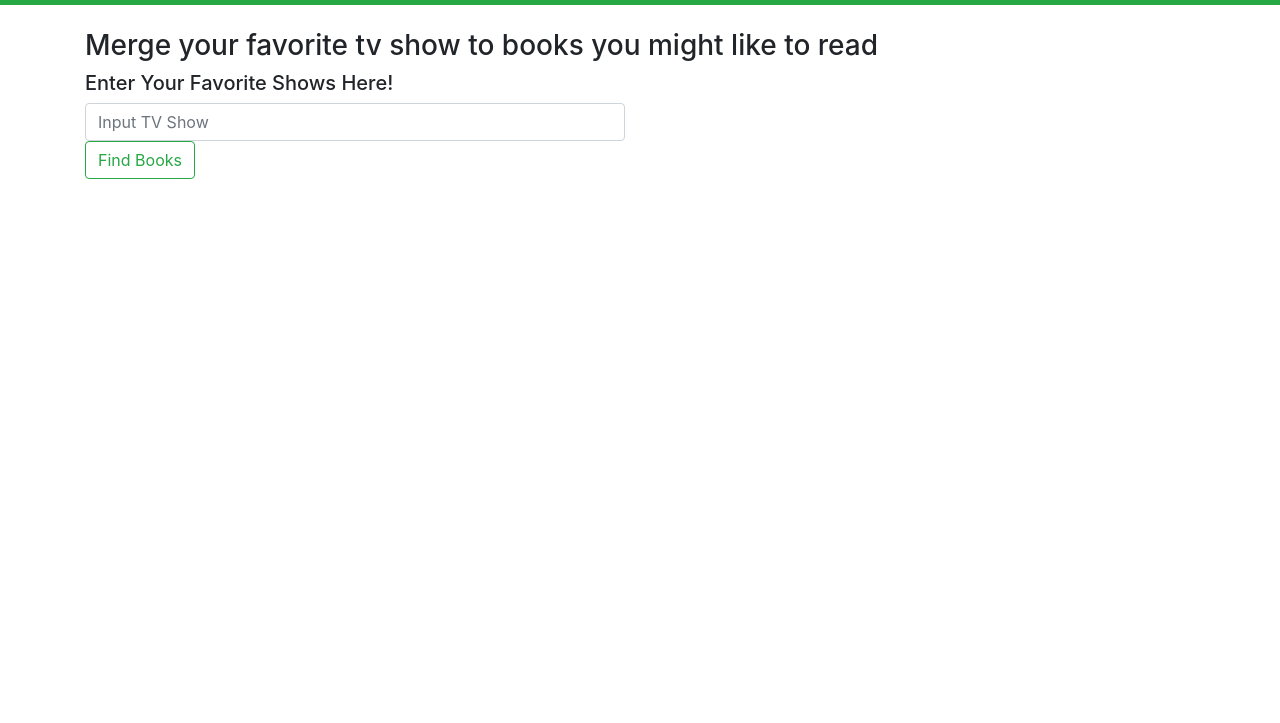
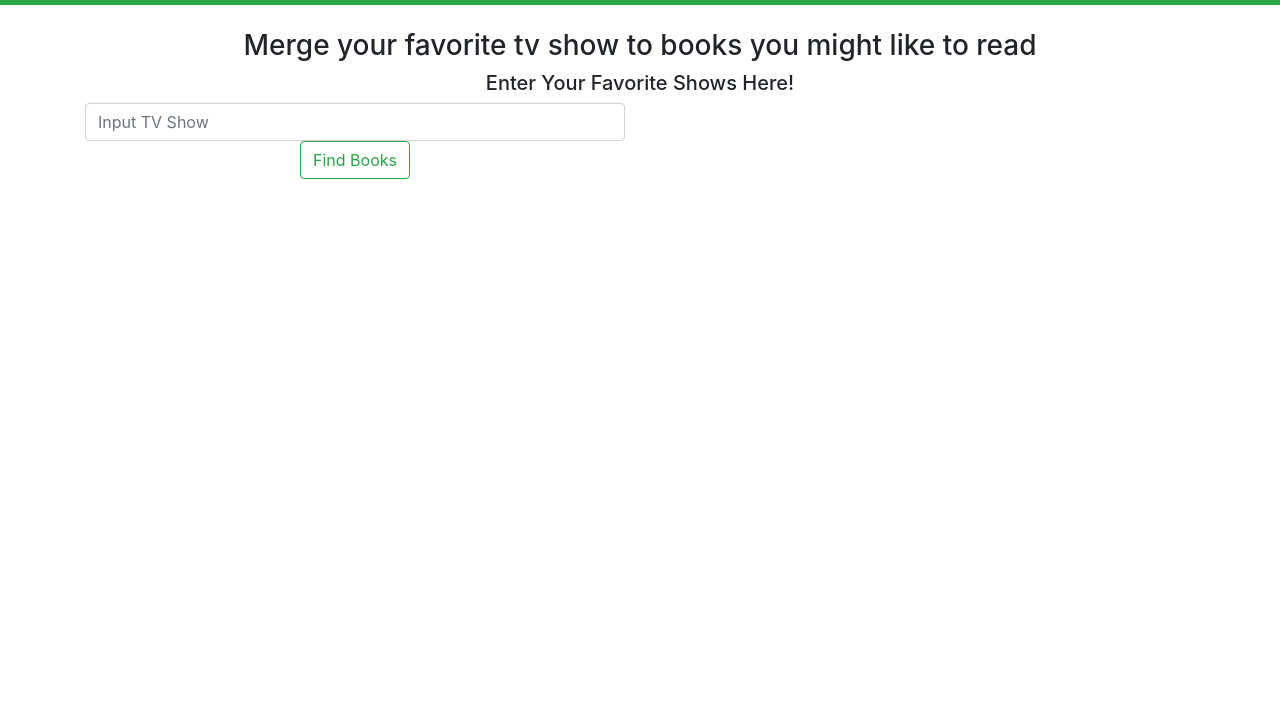
Before and after one commit to jameygronewald/readMoreTV, a plain HTML site: page index.html in a window 1280 px wide. Shown: the part 77-800 px from the top of the page. Drawn offline with nearby package versions, Linux system fonts and the light colour scheme.

Commit message:
changes to style.css

```diff
--- a/index.html
+++ b/index.html
@@ -9,7 +9,7 @@
         href="https://stackpath.bootstrapcdn.com/bootstrap/4.5.0/css/bootstrap.min.css"
         integrity="sha384-9aIt2nRpC12Uk9gS9baDl411NQApFmC26EwAOH8WgZl5MYYxFfc+NcPb1dKGj7Sk"
         crossorigin="anonymous">
-    <link rel="stylesheet" href="style.css">
+    <link rel="stylesheet" href="style.css" img src="/read-more-tv.png">
 </head>
 <body>
 
@@ -22,7 +22,7 @@
 
 <br>
     <div class="container" id="search-container">
-        <div class="row">
+        <div class="row" id="title-center">
             <div class="col-sm-12" id="search-title">
                 <h3 id="description">Merge your favorite tv show to books you might like to read</h3>
             </div>
@@ -32,12 +32,14 @@
                 <h5 id="prompt">Enter Your Favorite Shows Here!</h5>
             </div>
         </div>
-        <div class="row">
+        <div class="row" id="center-bar">
             <div class="col-sm-6" id="book-search">
-                <form>
+                <div>
+                <form id="search">
                     <input id="inputSearch" class="form-control mr-sm-2" type="search" placeholder="Input TV Show" aria-label="Search"></input>
                     <button id = "searchButton" class="btn btn-outline-success my-2 my-sm-0" type="submit" href="pagesearch.html">Find Books</button>
                 </form>
+            </div>
             </div>
         </div>
     </div>
--- a/style.css
+++ b/style.css
@@ -1,8 +1,22 @@
-#container1 {
+ /* #container1 {
 float: left;
 margin: left;
 }
 
 #navbarSupportedContent {
     margin-left: center;
+} */
+
+#search-container{
+    text-align: center;
+    display: block;
 }
+
+#search {
+    text-align: center;
+    display: block;
+}
+
+.nav-link   {
+    margin-left:auto;
+}
```
Also changed, not shown: contact.html (+3 -3 lines), pagesearch.html (+6 -3 lines), Assets/read-more-tv.png (added), Assets/readmore.PNG (added), Assets/readmoretv.png (added), 1 other file.
